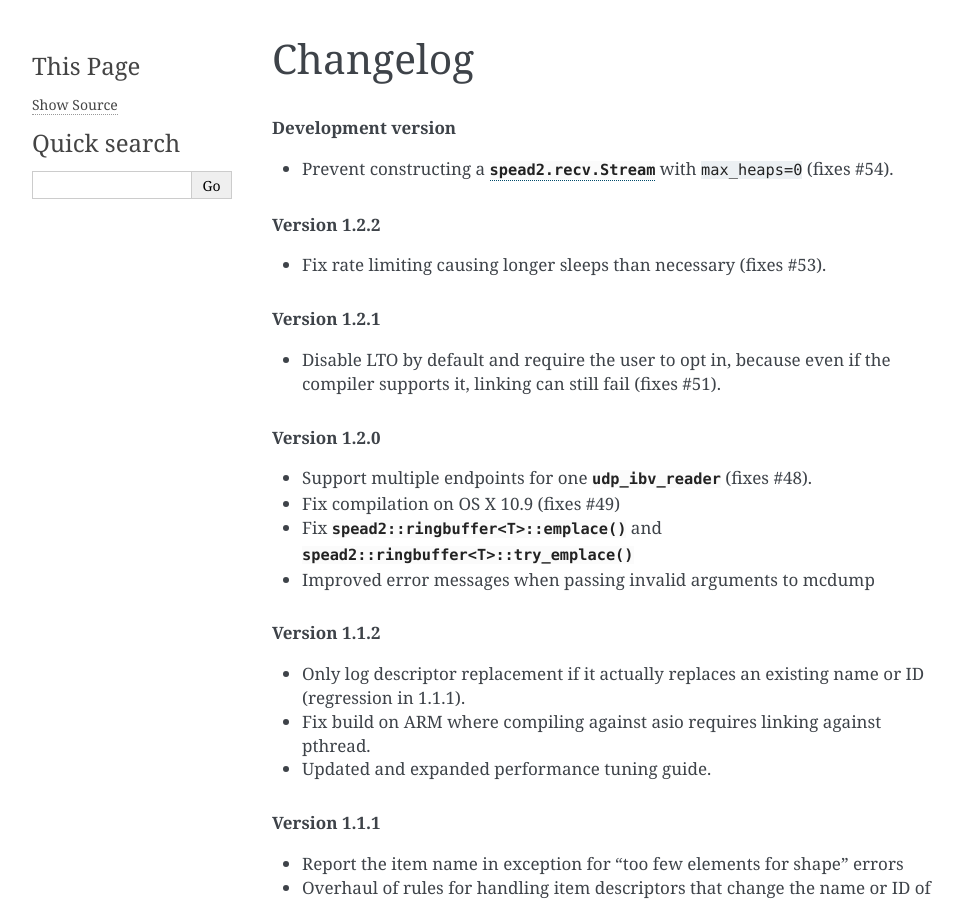
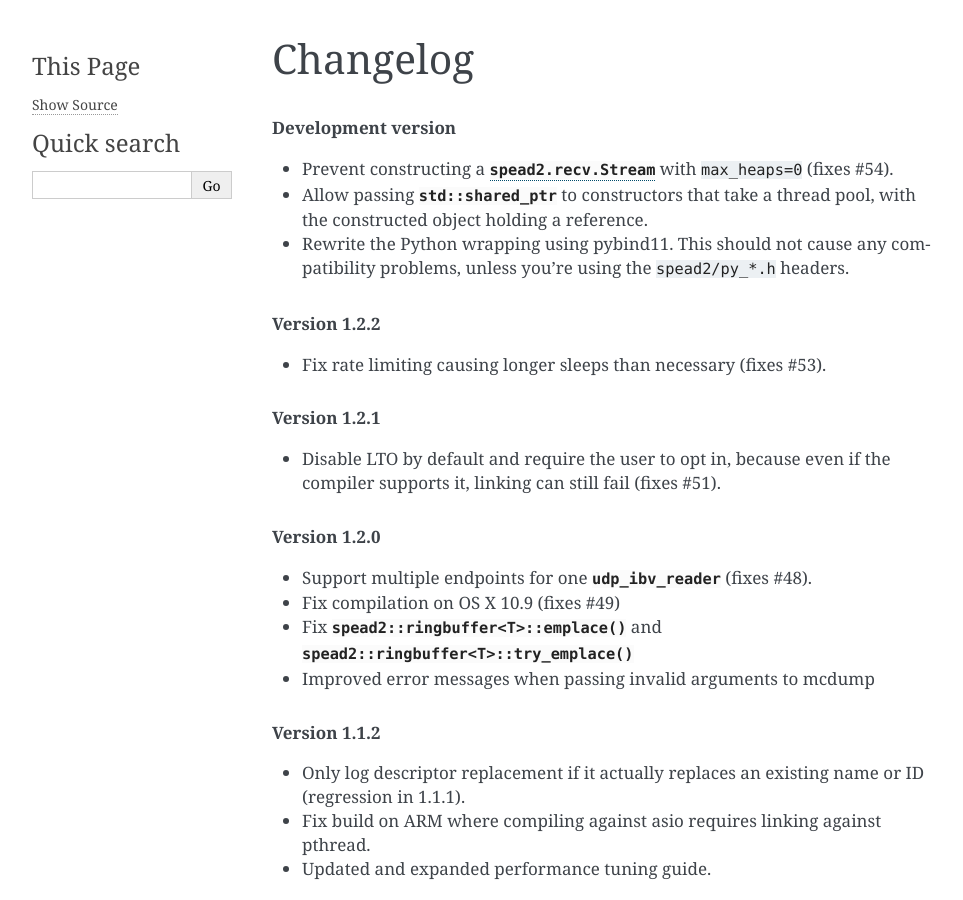
Before and after one commit to ska-sa/spead2, a Sphinx documentation site: the page built from doc/changelog.rst, in a window 1280 px wide and 900 px high. Shown: the whole window, without its empty margins (148-1111 px from the left). Built offline with Sphinx 7.4.7, drawn with Linux system fonts in a browser that asks for light colours.

Commit message:
Update changelog

```diff
--- a/doc/changelog.rst
+++ b/doc/changelog.rst
@@ -5,6 +5,11 @@ Changelog
 
 - Prevent constructing a :py:class:`spead2.recv.Stream` with
   ``max_heaps=0`` (fixes #54).
+- Allow passing :cpp:class:`std::shared_ptr<thread_pool>` to constructors that
+  take a thread pool, with the constructed object holding a reference.
+- Rewrite the Python wrapping using pybind11. This should not cause any
+  compatibility problems, unless you're using the :file:`spead2/py_*.h`
+  headers.
 
 .. rubric:: Version 1.2.2
 
```
